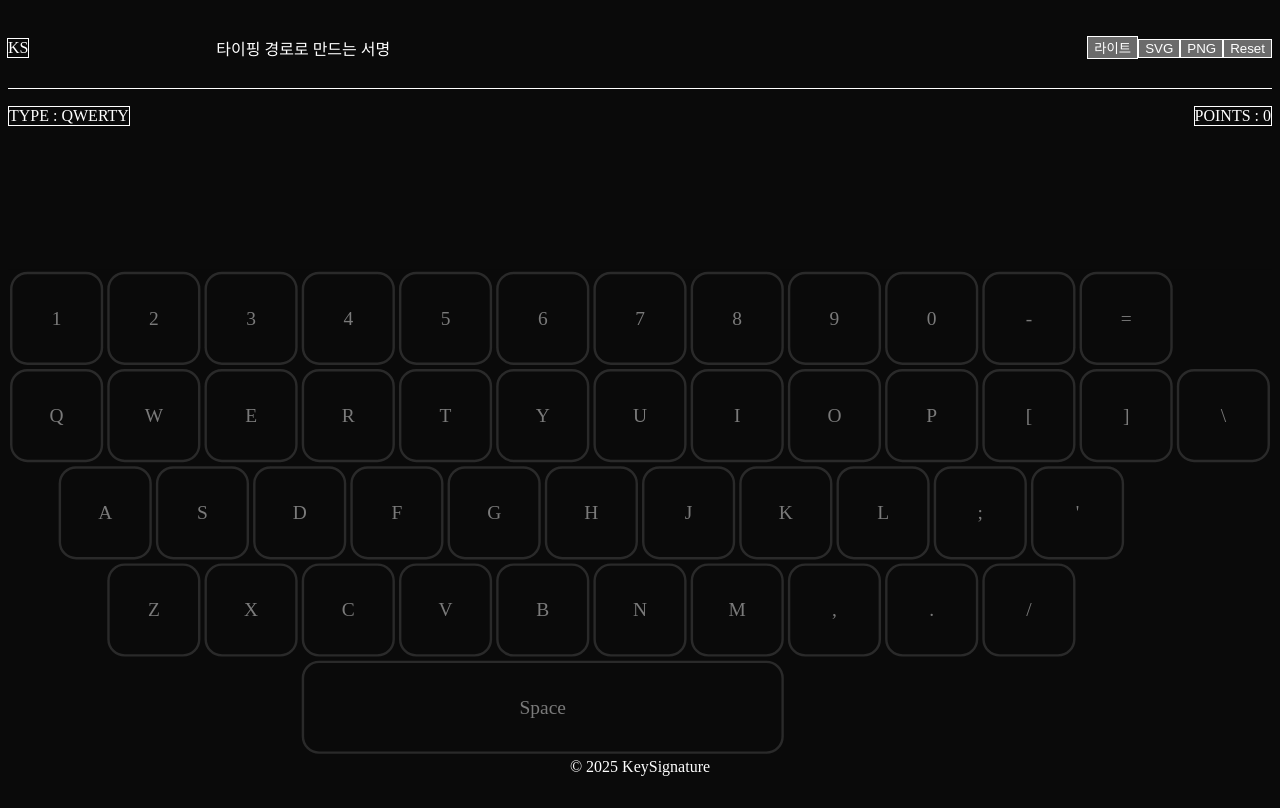
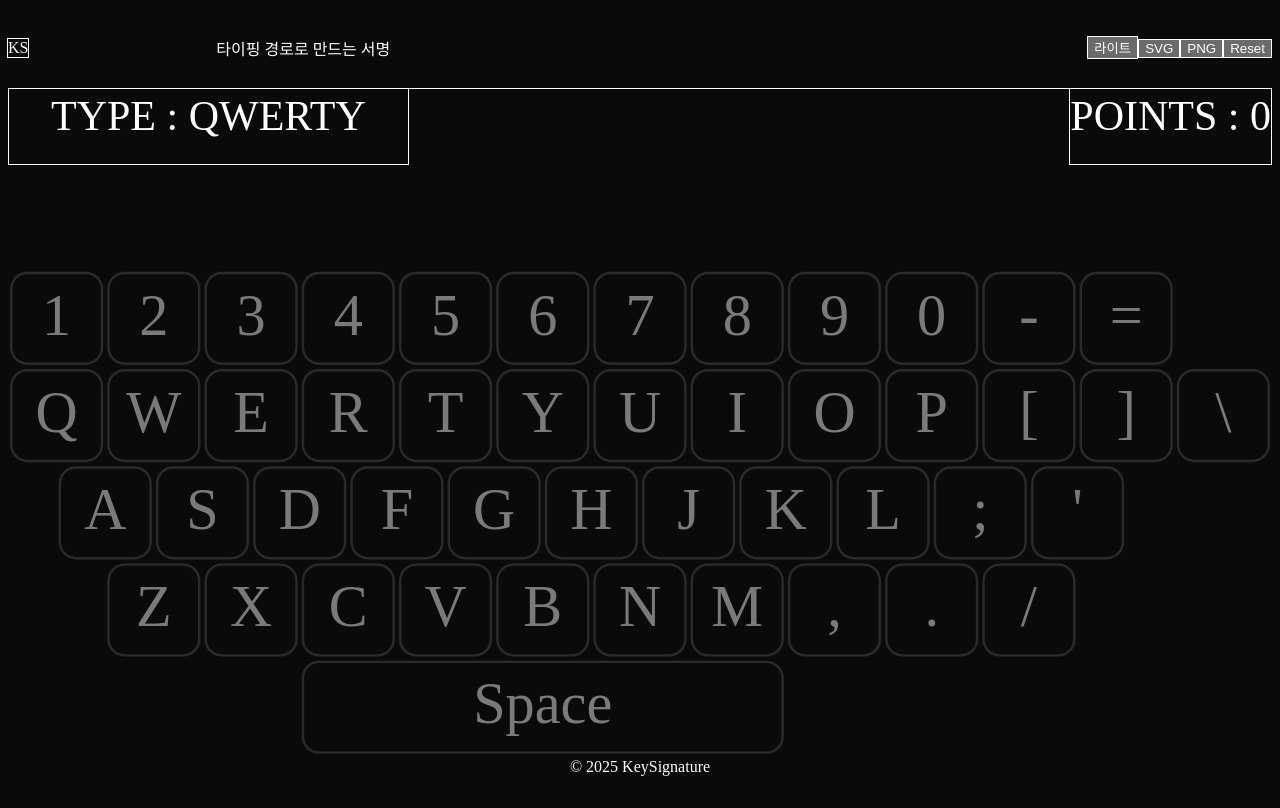
Before and after one commit to Yang-woo/keysignature, a React (Vite) app: page / in a window 1280 px wide. Built offline with nearby package versions, Linux system fonts and the light colour scheme.

Commit message:
feat: TYPE/POINTS 배지 및 키보드 라벨 3배 확대

```diff
--- a/src/App.tsx
+++ b/src/App.tsx
@@ -147,7 +147,7 @@ export default function App() {
         <section className="w-full min-h-[15vh] flex flex-col justify-center">
           <div className="flex items-center justify-between mb-4">
             <div className={
-              `rounded-md px-3.5 py-2 text-sm md:text-base ` +
+              `rounded-2xl px-[42px] py-[24px] text-[42px] md:text-[48px] ` +
               (isDark
                 ? "text-rose-300 bg-rose-500/10 border border-rose-400/40"
                 : "text-rose-700 bg-rose-100 border border-rose-200")
@@ -155,7 +155,7 @@ export default function App() {
               <span className="tracking-tight">TYPE : QWERTY</span>
             </div>
             <div className={
-              `rounded-md px-3.5 py-2 text-sm md:text-base ` +
+              `rounded-2xl px:[42px] py-[24px] text-[42px] md:text-[48px] ` +
               (isDark
                 ? "text-amber-300 bg-amber-500/10 border border-amber-400/40"
                 : "text-amber-700 bg-amber-100 border border-amber-200")
--- a/src/components/CanvasStage.tsx
+++ b/src/components/CanvasStage.tsx
@@ -86,8 +86,8 @@ const CanvasStage = forwardRef<SVGSVGElement, Props>(
                 {k.label && (
                   <text
                     x={k.x + (k.w ?? 60) / 2}
-                    y={k.y + (k.h ?? 60) / 2 + 4}
-                    fontSize={12}
+                    y={k.y + (k.h ?? 60) / 2 + 10}
+                    fontSize={36}
                     textAnchor="middle"
                     fill={isDark ? "#7a7a7a" : "#6b7280"}
                   >
```
